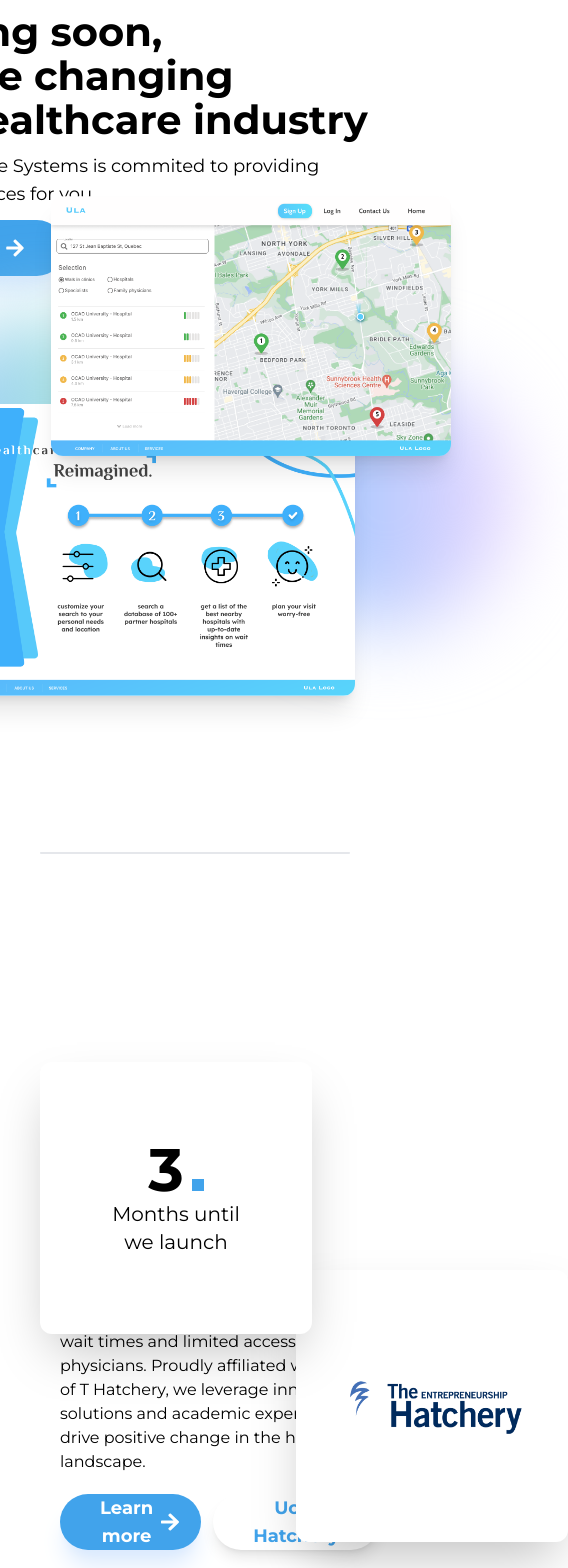
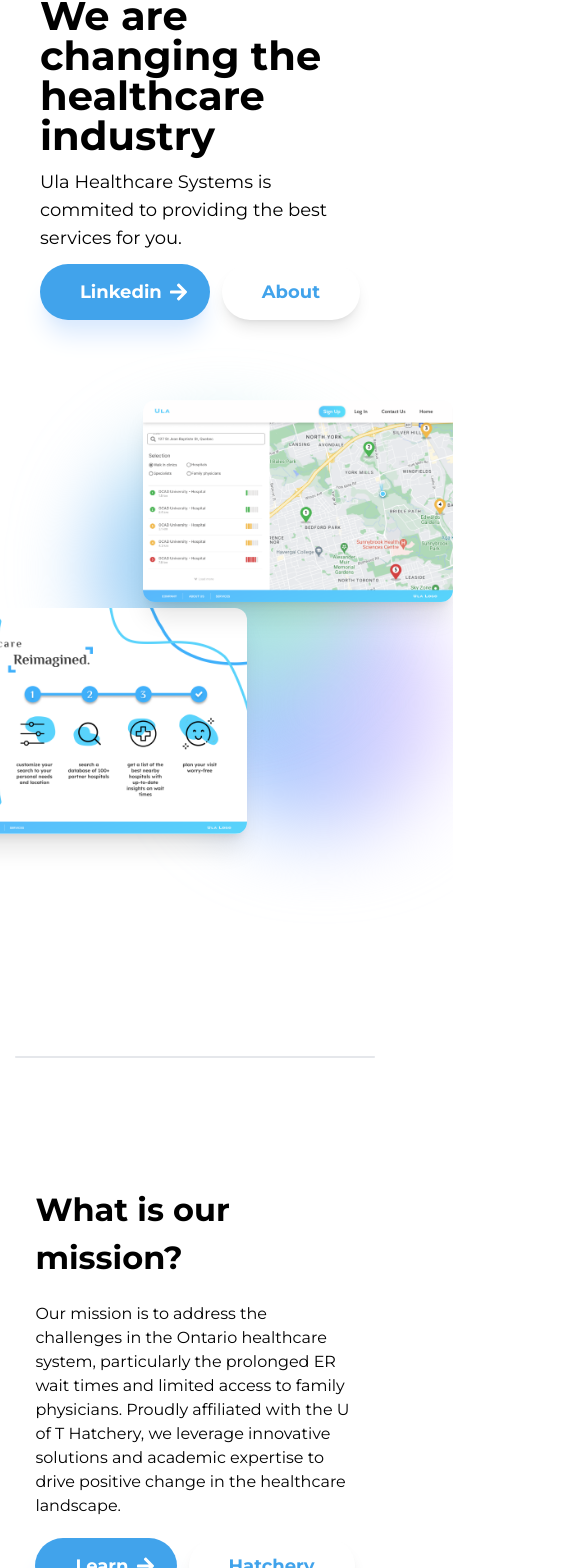
Before and after one commit to ULA-Development/UnderConstruction_Website, a Next.js app: page / in a window 390 px wide. Shown: the part 320-1888 px from the top of the page, 568 px wide, since content can reach past the window. Built offline with nearby package versions, Linux system fonts and the light colour scheme.

Commit message:
Fixed mobile view

```diff
--- a/app/page.js
+++ b/app/page.js
@@ -14,21 +14,26 @@ export default function Home() {
     <main className="flex min-h-screen items-center flex-col pt-10 pl-10 pr-10">
       <Header />
       {/*Home page*/}
-
       <div
-        className={"pt-64  lg:max-w-6xl lg:w-full flex flex-col lg:flex-row"}
+        className={
+          "lg:pt-64 pt-40 lg:max-w-6xl w-full lg:w-full flex flex-col lg:flex-row"
+        }
         id={"home"}
       >
+        {/*Info section*/}
         <div className={"flex-col flex-1 space-y-3 justify-center flex"}>
-          <div className={"font-bold text-[2.5rem] leading-10 space-y-1"}>
+          <div
+            className={"font-bold text-[2.5rem] leading-10 space-y-1 text-wrap"}
+          >
             <h1>Coming soon,</h1>
-            <h1>We are changing</h1>
-            <h1>the healthcare industry</h1>
+            <h1 className={"text-wrap"}>
+              We are changing the healthcare industry
+            </h1>
           </div>
-          <div className={"text-lg"}>
-            <h2>Ula Healthcare Systems is commited to providing</h2>
-            <h2>the best services for you.</h2>
-          </div>
+          <h2 className={"text-lg text-wrap"}>
+            Ula Healthcare Systems is commited to providing the best services
+            for you.
+          </h2>
           <div className={"flex space-x-3"}>
             <Link
               href={"https://www.linkedin.com/company/ula-healthcare-systems"}
@@ -37,20 +42,20 @@ export default function Home() {
               <Button>Linkedin </Button>
             </Link>
             <ScrollLink to={"#about"}>
-              <SecondaryButton>About us</SecondaryButton>
+              <SecondaryButton>About</SecondaryButton>
             </ScrollLink>
           </div>
         </div>
         {/*Bubble section*/}
-        <div class="relative h-80 w-[40rem]">
+        <div className={"relative mt-40 lg:mt-0 h-80 lg:w-[40rem] w-full"}>
           <div
             className={
-              " w-64 h-64 blur-2xl rounded-full absolute right-0 top-24 bg-gradient-to-r from-blue-300 to-purple-200"
+              " w-64 h-64 blur-2xl rounded-full absolute left-1/2 top-24 bg-gradient-to-r from-blue-300 to-purple-200"
             }
           />
           <div
             className={
-              " w-64 h-64 blur-2xl rounded-full absolute left-10 top-10 bg-gradient-to-r from-blue-300 to-green-200"
+              " w-64 h-64 blur-2xl rounded-full absolute left-[18%] -top-10 bg-gradient-to-r from-blue-300 to-green-200"
             }
           />
           <MovingDiv leftToRight={true}>
@@ -58,7 +63,7 @@ export default function Home() {
               src={Result2}
               alt={"result1"}
               className={
-                "rounded-xl w-[25rem] absolute top-32 left-20 shadow-xl"
+                "rounded-xl w-[25rem] absolute top-32 right-1/3 shadow-xl"
               }
             />
           </MovingDiv>
@@ -66,53 +71,34 @@ export default function Home() {
             <Image
               src={Result1}
               alt={"result2"}
-              className={"rounded-xl w-[25rem] absolute right-16 -top-20 shadow-xl"}
-            />
-          </MovingDiv>
-
-        </div>
-        {/* <div className={"z-10 pl-32 bg-red-400 relative"}>
-
-          <MovingDiv leftToRight={true}>
-            <Image
-              src={Result2}
-              alt={"result1"}
               className={
-                "rounded-xl w-[25rem] absolute -left-24 top-52 shadow-xl"
+                "rounded-xl w-[25rem] absolute left-1/3 -top-20 shadow-xl"
               }
             />
           </MovingDiv>
-          <MovingDiv leftToRight={false}>
-            <Image
-              src={Result1}
-              alt={"result2"}
-              className={"rounded-xl w-[25rem] shadow-xl"}
-            />
-          </MovingDiv>
+        </div>
+      </div>
+
+      {/*About page*/}
+      <div
+        className={"pt-64 lg:pb-64 pb-24 lg:w-full flex flex-col items-center"}
+      >
+        <hr className="w-full h-0.5 bg-gray-200 rounded-full" />
+        <div
+          className={"lg:pt-64 lg:max-w-6xl w-full flex flex-col lg:flex-row"}
+          id={"about"}
+        >
+          {/*Floating section*/}
           <div
             className={
-              "-z-20 w-64 h-64 blur-2xl rounded-full absolute -right-12 -bottom-44 bg-gradient-to-r from-blue-300 to-purple-200"
+              "relative hidden lg:block mt-40 mb-20 lg:mt-0 lg:mb-0 h-80 lg:w-[35rem] w-full"
             }
-          />
-          <div
-            className={
-              "-z-20 w-64 h-64 blur-2xl rounded-full absolute top-10 right-64 bg-gradient-to-r from-blue-300 to-green-200"
-            }
-          />
-
-        </div> */}
-      </div>
-      {/*About page*/}
-      <div className={"w-full mt-64 pb-72 h-fit md:flex-colitems-center"}>
-        <hr className="w-full h-0.5 bg-gray-200 rounded-full" />
-        <div className={"pt-72 flex"} id={"about"}>
-          <div className={"flex-1 relative"}>
-            <div className={"z-10 absolute -top-20"}>
+          >
             <MovingDiv leftToRight={true}>
               <div
                 className={
-                    "rounded-xl w-[17rem] h-[17rem] absolute flex bg-white items-center " +
-                    "justify-center left-64 top-52 shadow-2xl"
+                  "rounded-xl w-[17rem] h-[17rem] absolute left-1/2 top-24 flex bg-white items-center " +
+                  "justify-center shadow-2xl"
                 }
               >
                 <Image
@@ -125,7 +111,7 @@ export default function Home() {
             <MovingDiv leftToRight={false}>
               <div
                 className={
-                    "rounded-xl w-[17rem] h-[17rem] flex bg-white items-center " +
+                  "rounded-xl w-[17rem] h-[17rem] absolute right-1/2 -top-24 flex bg-white items-center " +
                   "justify-center shadow-2xl"
                 }
               >
@@ -140,8 +126,12 @@ export default function Home() {
               </div>
             </MovingDiv>
           </div>
-          </div>
-          <div className={"space-y-5 w-[40rem] pl-5 pr-5"}>
+          {/*Info section*/}
+          <div
+            className={
+              "mt-32 lg:mt-0 space-y-5 w-full flex-col flex flex-1 pl-5 pr-5"
+            }
+          >
             <h1 className={"font-bold text-[2rem]"}>What is our mission?</h1>
             <h2 className={"text-md text-wrap"}>
               Our mission is to address the challenges in the Ontario healthcare
@@ -155,7 +145,7 @@ export default function Home() {
                 href={"https://hatchery.engineering.utoronto.ca/"}
                 target={"_blank"}
               >
-                <Button>Learn more</Button>
+                <Button>Learn</Button>
               </Link>
               <Link
                 href={
@@ -163,8 +153,37 @@ export default function Home() {
                 }
                 target={"_blank"}
               >
-                <SecondaryButton>UofT Hatchery</SecondaryButton>
+                <SecondaryButton>Hatchery</SecondaryButton>
               </Link>
+            </div>
+          </div>
+          <div className={"lg:hidden "}>
+            <div
+              className={
+                "rounded-xl w-full h-[12rem] mt-12 flex bg-white items-center " +
+                "justify-center shadow-lg"
+              }
+            >
+              <div className={"text-center text-wrap"}>
+                <div className={"align-baseline space-x-2"}>
+                  <h1 className={"font-bold text-6xl inline-block"}>3</h1>
+                  <div className={"w-3 h-3 bg-primary inline-block"} />
+                </div>
+                <h2 className={"text-xl"}>Months until</h2>
+                <h2 className={"text-xl"}>we launch</h2>
+              </div>
+            </div>
+            <div
+              className={
+                "rounded-xl w-full h-[12rem] mt-5 flex bg-white items-center " +
+                "justify-center shadow-lg"
+              }
+            >
+              <Image
+                src={HatcheryLogo}
+                alt={"Hatchery"}
+                className={"w-[12rem]"}
+              />
             </div>
           </div>
         </div>
--- a/components/Header.js
+++ b/components/Header.js
@@ -7,7 +7,7 @@ export default function Header() {
   return (
     <div
       className={
-        "lg:max-w-6xl lg:w-full items-center justify-between text-xl flex text-tBlack "
+        "lg:max-w-6xl w-full items-center justify-between flex text-tBlack "
       }
     >
       <button
@@ -17,7 +17,7 @@ export default function Header() {
         <text className={"font-semibold text-3xl pl-2"}>Ula Healthcare </text>
       </button>
 
-      <div className={"lg:flex hidden space-x-6 items-center text-tBlack f"}>
+      <div className={"flex space-x-6 items-center text-xl text-tBlack"}>
         <ScrollLink to={"#home"}>
           <button className={"hover:text-primary"}>Home</button>
         </ScrollLink>
@@ -27,6 +27,7 @@ export default function Header() {
         <Link
           href={"https://www.linkedin.com/company/ula-healthcare-systems"}
           target={"_blank"}
+          className={"hidden md:hidden lg:block"}
         >
           <Button>Connect</Button>
         </Link>
--- a/styles/globals.css
+++ b/styles/globals.css
@@ -1,3 +1,7 @@
 @tailwind base;
 @tailwind components;
 @tailwind utilities;
+
+body{
+    overflow-x: hidden;
+}
```
Lines whose indentation alone changed are shown as unchanged.
